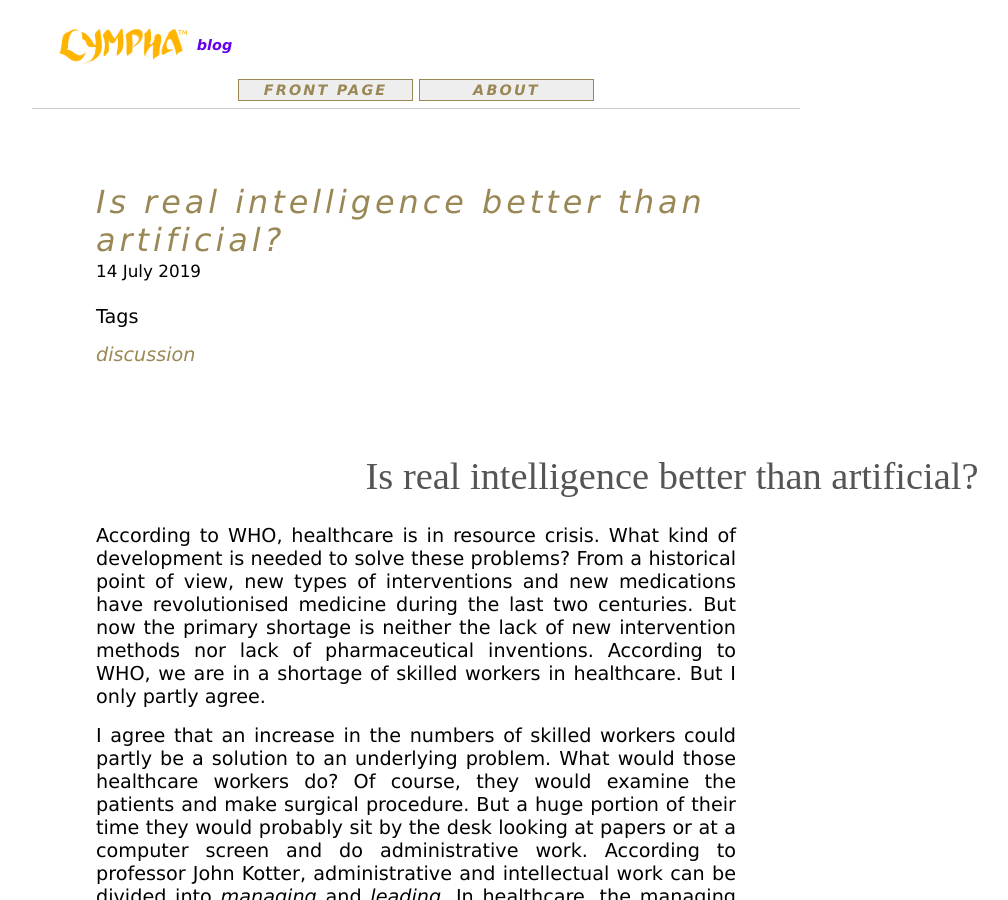
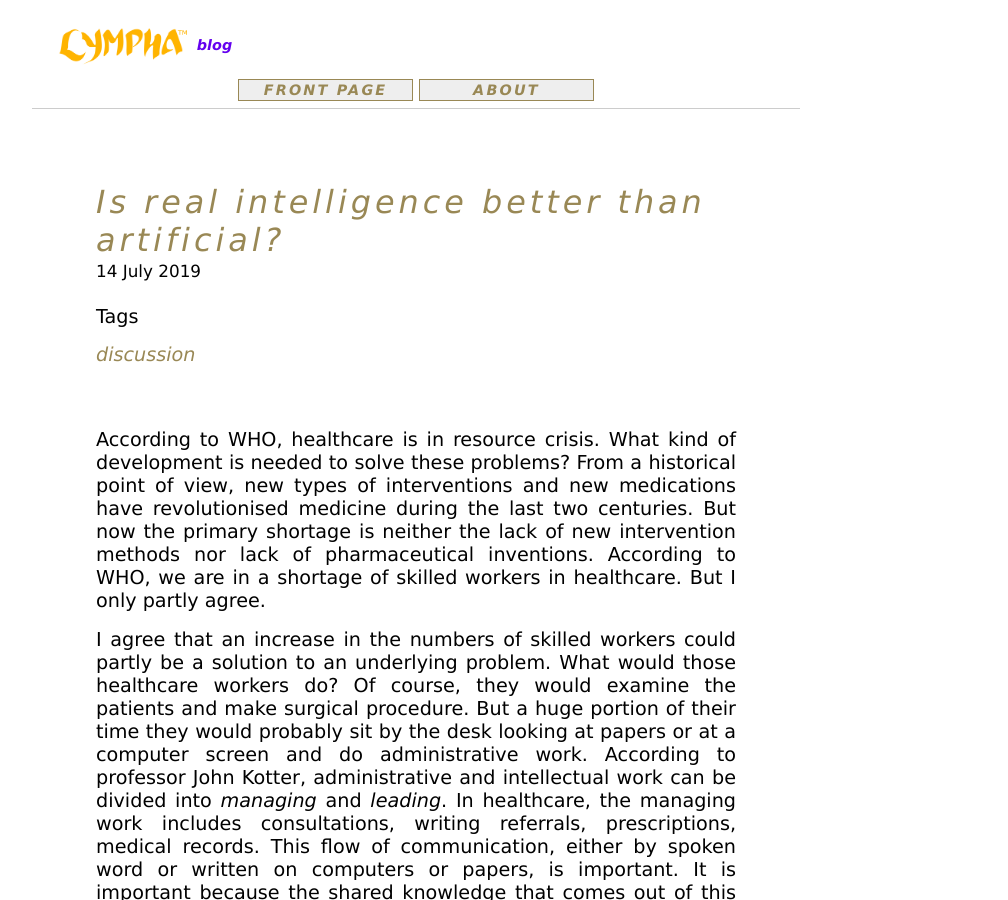
Before and after one commit to RickardHultgren/lymphablog, a Jekyll site: the page built from _posts/2019-07-14-AI.md, in a window 1280 px wide and 900 px high. Shown: the whole window, without its empty margins (232-1240 px from the left). Built offline with Jekyll 4.4.1, drawn with Linux system fonts in a browser that asks for light colours; some web fonts are replaced; a script that is not in the unit is left out.

Commit message:
Update 2019-07-14-AI.md

```diff
--- a/_posts/2019-07-14-AI.md
+++ b/_posts/2019-07-14-AI.md
@@ -3,8 +3,6 @@ layout: post
 title: Is real intelligence better than artificial?
 tag: discussion
 ---
-
-# Is real intelligence better than artificial?
 
 According to WHO, healthcare is in resource crisis. What kind of development is needed to solve these problems? From a historical point of view, new types of interventions and new medications have revolutionised medicine during the last two centuries. But now the primary shortage is neither the lack of new intervention methods nor lack of pharmaceutical inventions. According to WHO, we are in a shortage of skilled workers in healthcare. But I only partly agree.
 
```
